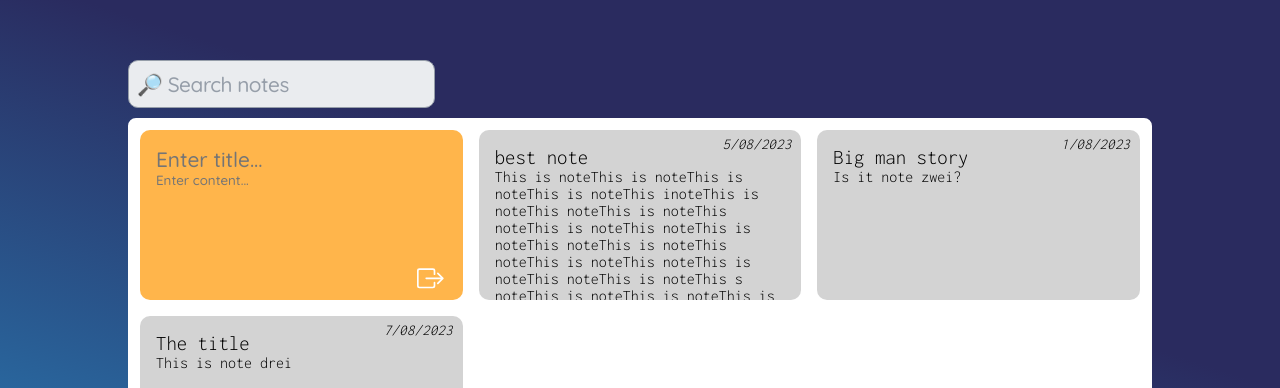
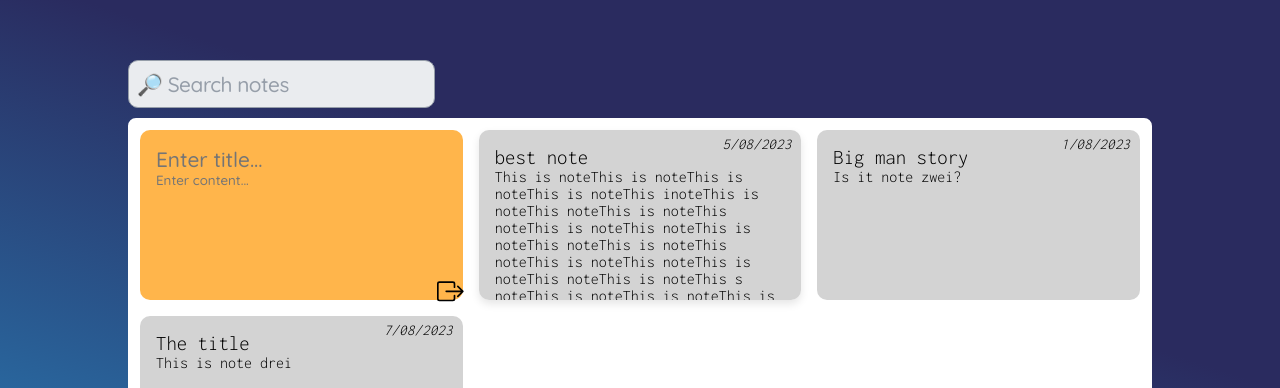
Before and after one commit to m1ckeyyy/improvement-center, a React (Vite) app in the folder client/: page /journal in a window 1280 px wide. Shown: the top 388 px of the page. Built offline with nearby package versions, Linux system fonts and the light colour scheme.

Commit message:
working on scroll

```diff
--- a/client/src/pages/Tools/Journal/Journal.jsx
+++ b/client/src/pages/Tools/Journal/Journal.jsx
@@ -30,3 +30,7 @@ const Journal = () => {
   );
 };
 export default Journal;
+
+/*
+1 wielki textarea w ktorym bedzie input bez scrolla !!!
+*/
--- a/client/src/pages/Tools/Journal/Journal.module.scss
+++ b/client/src/pages/Tools/Journal/Journal.module.scss
@@ -10,6 +10,10 @@ html,
   margin: 0;
   padding: 0;
 }
+::-webkit-scrollbar {
+  display: none;
+}
+
 .wrapContainer {
   font-family: 'Inconsolata', monospace;
   overflow: hidden;
@@ -94,7 +98,8 @@ html,
 .newNote {
   background-color: #ffb54b;
   position: relative;
-  overflow-x: hidden;
+  // overflow-x: hidden;
+  overflow: unset !important;
   textarea {
     resize: none;
     height: 100%;
@@ -111,13 +116,15 @@ html,
   border: none;
   width: 20%;
   padding: 5px;
-  // background-color: #4f8bde;
-  color: white;
-  right: 0px;
-  bottom: 0;
-  transition: color 0.3s ease;
+  color: black;
+  right: -20px;
+  bottom: -13px;
+
+  transition: all 0.3s ease;
+
   &:hover {
     color: rgb(32, 32, 32);
+    transform: translateX(2px);
   }
 }
 .noteFooter {
@@ -143,3 +150,7 @@ html,
 .newNoteContent:focus {
   outline: none;
 }
+
+.scrollable {
+  box-shadow: 0px 4px 8px rgba(0, 0, 0, 0.1);
+}
--- a/client/src/pages/Tools/Journal/components/NewNote.jsx
+++ b/client/src/pages/Tools/Journal/components/NewNote.jsx
@@ -1,10 +1,29 @@
 import styles from './../Journal.module.scss';
-import { useState } from 'react';
+import { useState, useRef } from 'react';
 import { BsBoxArrowRight } from 'react-icons/bs';
 
 export const NewNote = ({ setNotes }) => {
   const [title, setTitle] = useState('');
   const [content, setContent] = useState('');
+
+  const titleRef = useRef(null);
+  const contentRef = useRef(null);
+
+  const focusOnContent = (event) => {
+    if (event.key === 'Enter') {
+      event.preventDefault();
+      if (titleRef.current.value.trim() !== '') {
+        contentRef.current.focus();
+      }
+    }
+  };
+  const focusOnTitle = (event) => {
+    if (event.key === 'Backspace' && contentRef.current.value === '') {
+      event.preventDefault();
+      titleRef.current.focus();
+    }
+  };
+
   const handleTitleChange = (event) => {
     setTitle(event.target.value);
   };
@@ -35,10 +54,10 @@ export const NewNote = ({ setNotes }) => {
   };
 
   return (
-    <form className={`${styles.note} ${styles.newNote}`} onSubmit={handleSubmit}>
-      <input type="text" value={title} onChange={handleTitleChange} placeholder="Enter title..." className={styles.newNoteTitle} />
-      <textarea value={content} onChange={handleContentChange} placeholder="Enter content..." className={styles.newNoteContent} />
-      <button className={styles.submitNote} type="submit">
+    <form className={`${styles.note} ${styles.newNote} ${styles.scrollableContainer}`} onSubmit={handleSubmit}>
+      <input type="text" value={title} onChange={handleTitleChange} placeholder="Enter title..." className={styles.newNoteTitle} onKeyDown={focusOnContent} ref={titleRef} />
+      <textarea value={content} onChange={handleContentChange} placeholder="Enter content..." className={styles.newNoteContent} ref={contentRef} onKeyDown={focusOnTitle} />
+      <button className={styles.submitNote} type="submit" title="submit">
         <BsBoxArrowRight size="2em" />
       </button>
     </form>
--- a/client/src/pages/Tools/Journal/components/Note.jsx
+++ b/client/src/pages/Tools/Journal/components/Note.jsx
@@ -1,10 +1,23 @@
 import styles from './../Journal.module.scss';
+import { useRef, useEffect, useState } from 'react';
 
 export const Note = ({ id, content, title, date }) => {
+  const checkIfScrollable = useRef(null);
+  const [isScrollable, setIsScrollable] = useState(false);
+
+  useEffect(() => {
+    const element = checkIfScrollable.current;
+
+    if (element) {
+      setIsScrollable(element.scrollHeight > element.clientHeight);
+    }
+  }, []);
+
   return (
-    <div className={styles.note}>
+    <div className={isScrollable ? `${styles.note} ${styles.scrollable}` : styles.note} ref={checkIfScrollable} key={id}>
+      {/* {isScrollable ? ' HAHA' : 'NENE'} */}
       <big>{title}</big>
-      {content}
+      <div>{content}</div>
       <div className={styles.noteFooter}>
         <small>{date}</small>
       </div>
```
